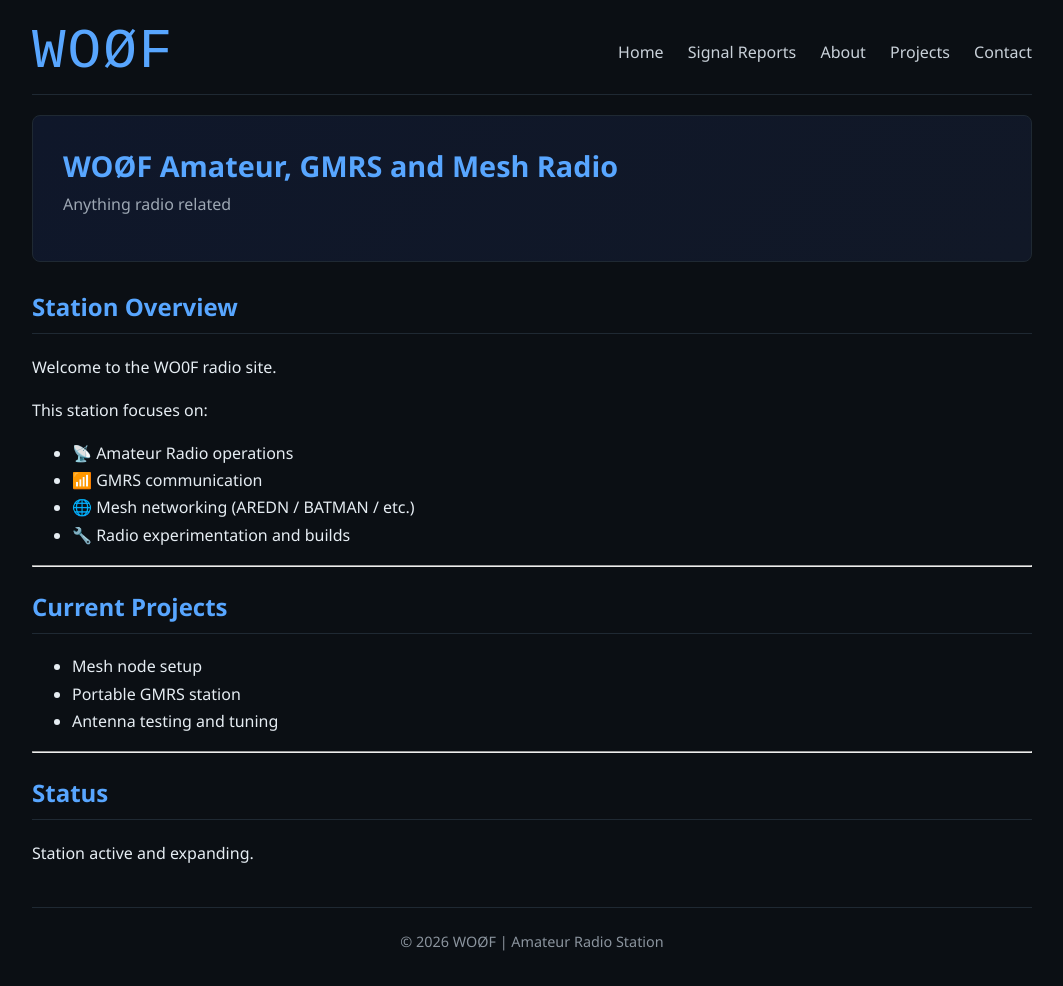
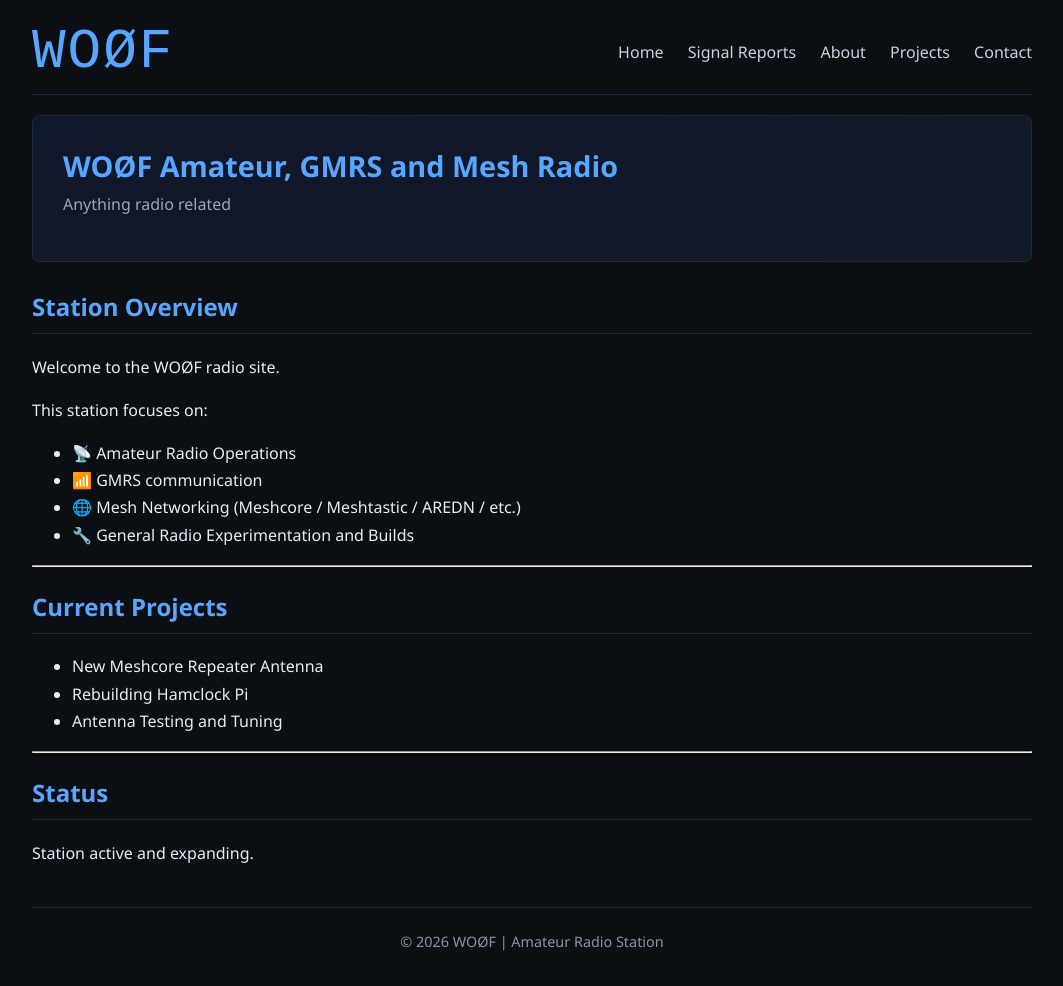
Before and after one commit to Lymitliss/Lymitliss.github.io, a Jekyll site: the page built from index.md, in a window 1280 px wide. Shown: the whole page, without its empty margins (108-1171 px from the left). Built offline with Jekyll 4.4.1, drawn with Linux system fonts in a browser that asks for light colours.

Commit message:
Update index.md

```diff
--- a/index.md
+++ b/index.md
@@ -1,26 +1,26 @@
 ---
 layout: default
-title: WO0F Amateur, GMRS and Mesh Radio
+title: WOØF Amateur, GMRS and Mesh Radio
 ---
 
 ## Station Overview
 
-Welcome to the WO0F radio site.
+Welcome to the WOØF radio site.
 
 This station focuses on:
 
-- 📡 Amateur Radio operations
+- 📡 Amateur Radio Operations
 - 📶 GMRS communication
-- 🌐 Mesh networking (AREDN / BATMAN / etc.)
-- 🔧 Radio experimentation and builds
+- 🌐 Mesh Networking (Meshcore / Meshtastic / AREDN / etc.)
+- 🔧 General Radio Experimentation and Builds
 
 ---
 
 ## Current Projects
 
-- Mesh node setup
-- Portable GMRS station
-- Antenna testing and tuning
+- New Meshcore Repeater Antenna
+- Rebuilding Hamclock Pi
+- Antenna Testing and Tuning
 
 ---
 
```
